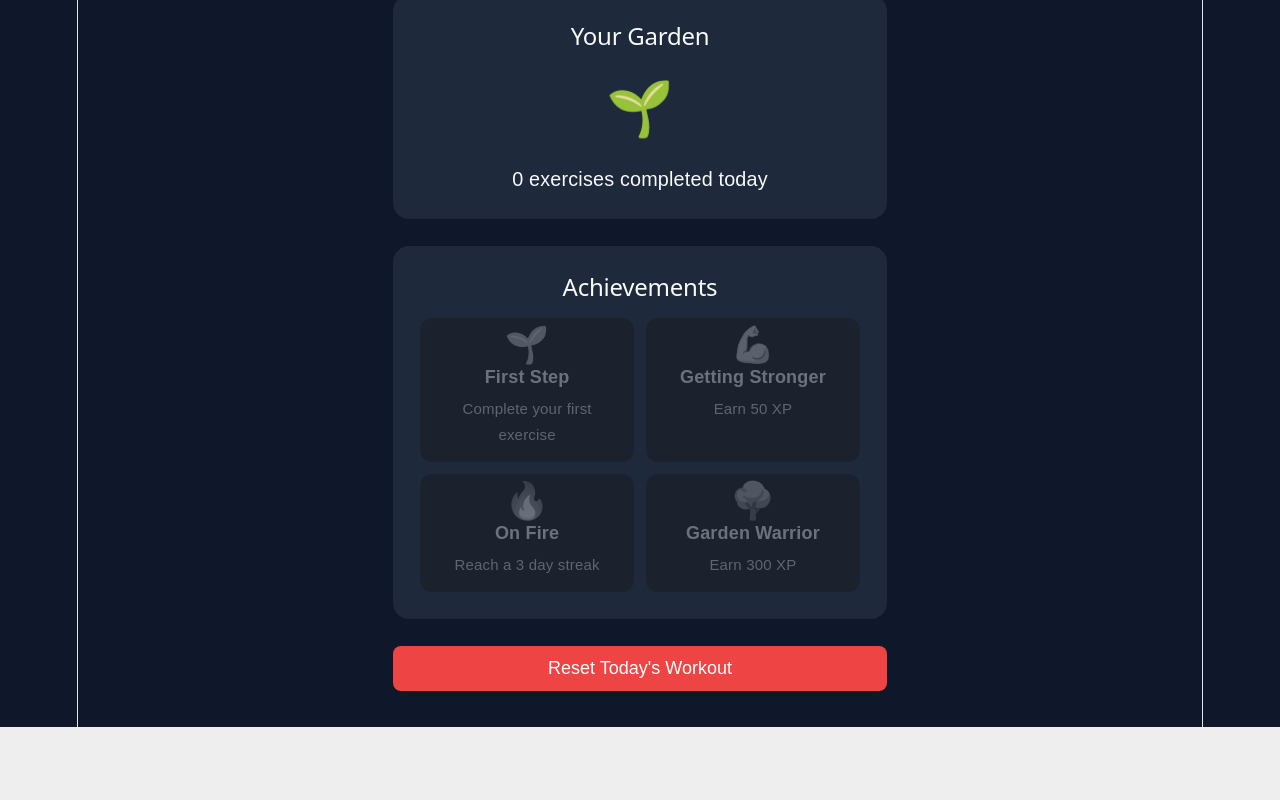
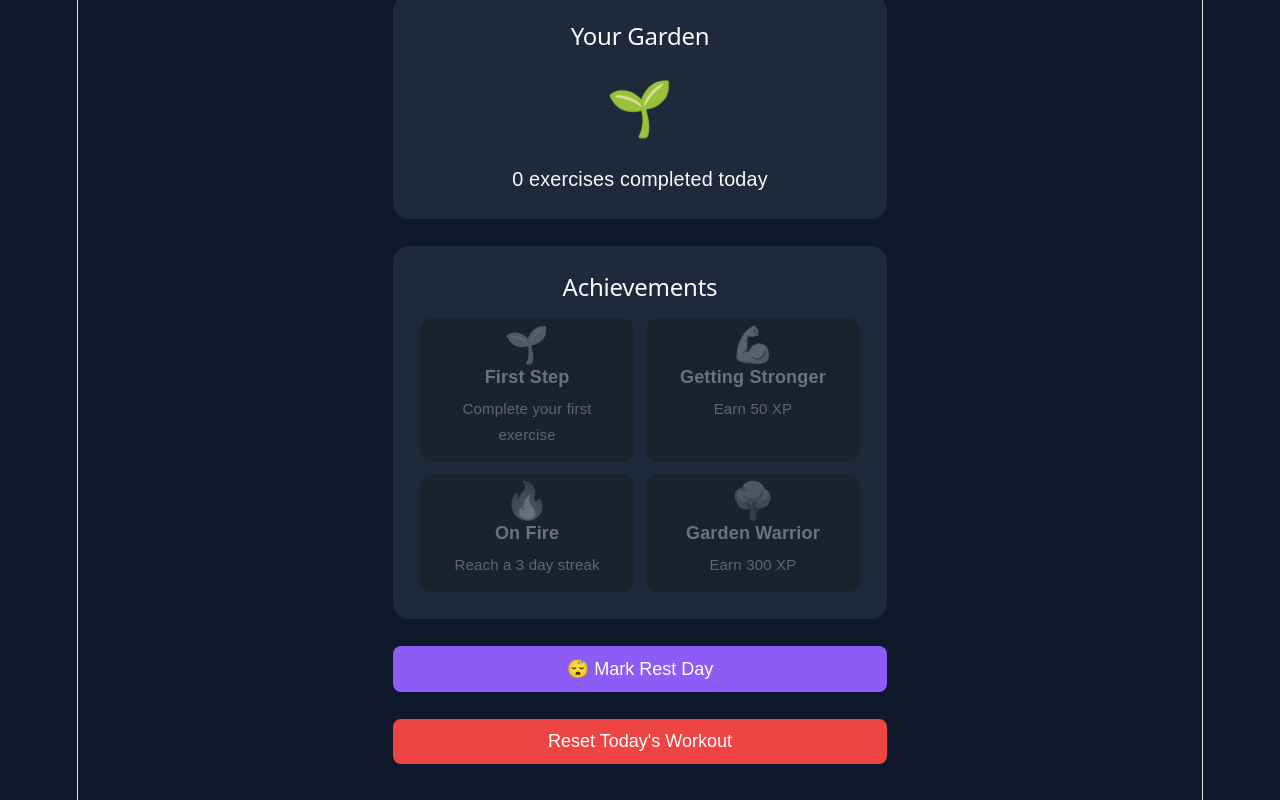
Before and after one commit to Maha-Akl/strength-garden, a Vue app: page / in a window 1280 px wide. Shown: the part 895-1695 px from the top of the page. Before the commit the page ends 1622 px from the top, so only its background shows below. Built offline with nearby package versions, Linux system fonts and the light colour scheme.

Commit message:
feat: add rest day tracking with XP bonus

```diff
--- a/src/App.vue
+++ b/src/App.vue
@@ -95,6 +95,14 @@
       </div>
     </div>
 
+    <button
+      class="rest-button"
+      :class="{ active: restDay }"
+      @click="toggleRestDay"
+    >
+      {{ restDay ? '✅ Rest Day (+5 XP)' : '😴 Mark Rest Day' }}
+    </button>
+
     <button class="reset-button" @click="resetToday">
       Reset Today's Workout
     </button>
@@ -113,6 +121,7 @@ const newExercise = ref('')
 const streak = ref(Number(localStorage.getItem('streak')) || 0)
 const xp = ref(Number(localStorage.getItem('xp')) || 0)
 const isDark = ref(localStorage.getItem('theme') !== 'light')
+const restDay = ref(localStorage.getItem('restDate') === today)
 
 const exercises = ref(
   savedExercises || [
@@ -152,6 +161,17 @@ function resetToday() {
     ...exercise,
     completed: false
   }))
+}
+
+function toggleRestDay() {
+  restDay.value = !restDay.value
+
+  if (restDay.value) {
+    xp.value += 5
+    localStorage.setItem('restDate', today)
+  } else {
+    localStorage.removeItem('restDate')
+  }
 }
 
 watch(
@@ -212,6 +232,7 @@ const athleteLevel = computed(() => {
 })
 
 const garden = computed(() => {
+  if (restDay.value) return '😴 🌙 🛌'
   if (completedCount.value === 0) return '🌱'
 
   const plants = ['🌱', '🪴', '🌷', '🌻', '🌳', '🍄', '🌸']
@@ -411,6 +432,20 @@ button:hover {
   filter: grayscale(1);
 }
 
+.rest-button {
+  width: 100%;
+  margin-top: 1.5rem;
+  background: #8b5cf6;
+}
+
+.rest-button:hover {
+  background: #7c3aed;
+}
+
+.rest-button.active {
+  background: #6d28d9;
+}
+
 .reset-button {
   width: 100%;
   margin-top: 1.5rem;
```
